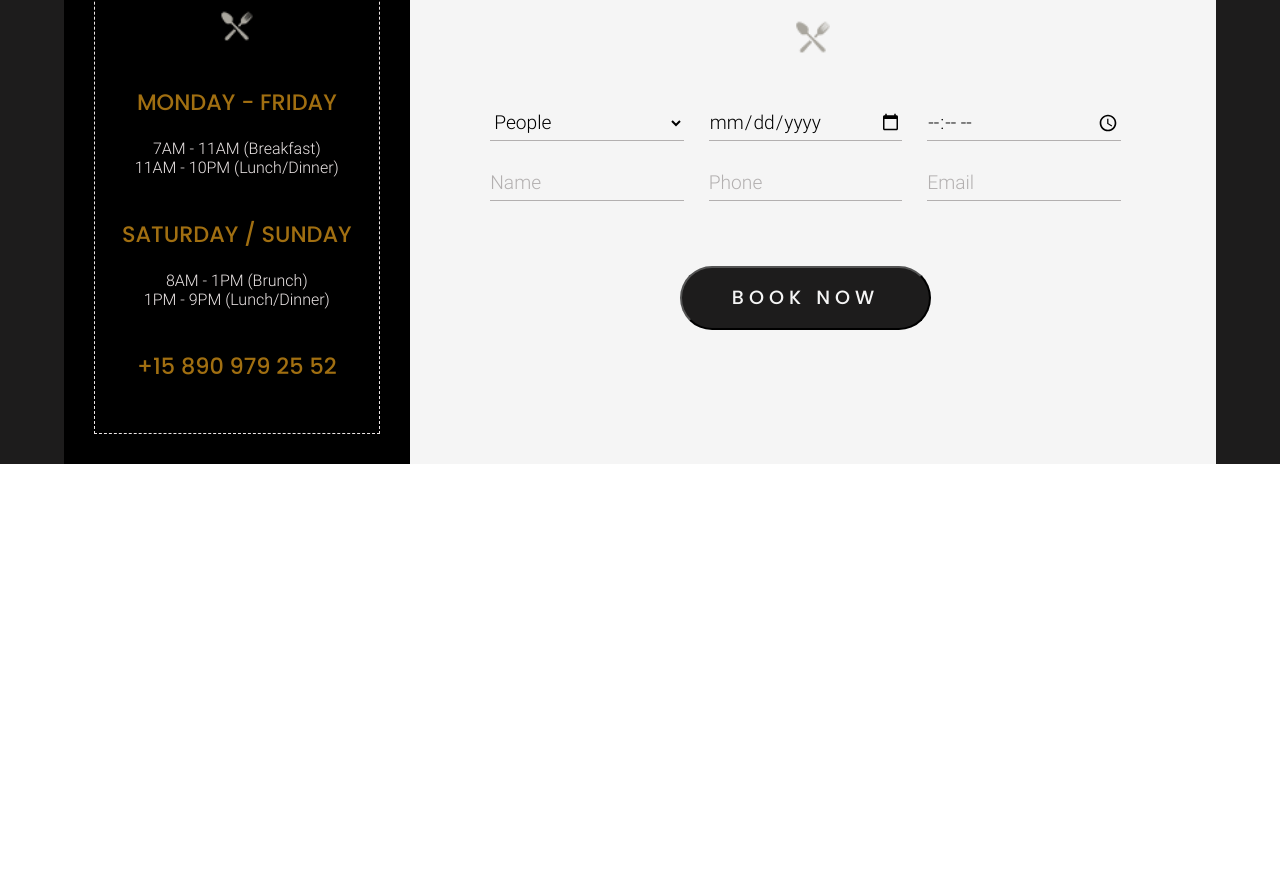
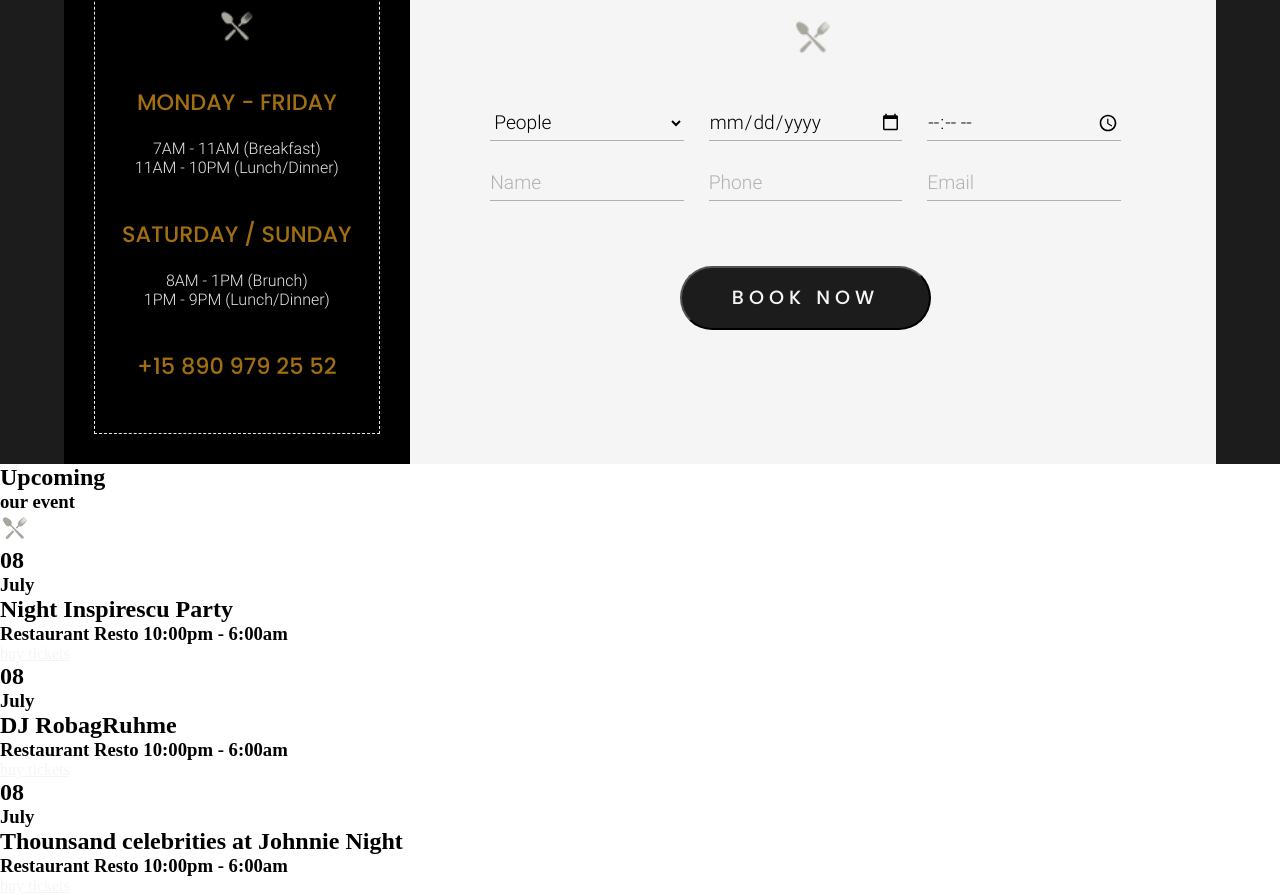
Before and after one commit to Rangassamy/projet-restaurent, a plain HTML site: page index.html in a window 1280 px wide. Shown: the part 3168-4063 px from the top of the page. Before the commit the page ends 3632 px from the top, so only its background shows below. Drawn offline with Linux system fonts and the light colour scheme.

Commit message:
first version html of the section event

```diff
--- a/index.html
+++ b/index.html
@@ -200,5 +200,47 @@
         </div>
       </div>
     </section>
+    <section class="event">
+      <h2>Upcoming</h2>
+      <h3>our event</h3>
+      <span><img src="./Assets/img/ic-plate.png" alt="ic-plate" /></span>
+      <div class="part-1">
+        <div class="left">
+          <div class="date-container">
+            <h2>08</h2>
+            <h3>July</h3>
+          </div>
+        </div>
+        <div class="right">
+          <h2>Night Inspirescu Party</h2>
+          <h3>Restaurant Resto 10:00pm - 6:00am</h3>
+          <a href="#">buy tickets</a>
+        </div>
+      </div>
+      <div class="part-2">
+        <div class="left">
+          <div class="date-container">
+            <h2>08</h2>
+            <h3>July</h3>
+          </div>
+        </div>
+        <div class="right">
+          <h2>DJ RobagRuhme</h2>
+          <h3>Restaurant Resto 10:00pm - 6:00am</h3>
+          <a href="#">buy tickets</a>
+        </div>
+      </div>
+      <div class="part-3">
+        <div class="container">
+          <div class="date-container">
+            <h2>08</h2>
+            <h3>July</h3>
+          </div>
+          <h2>Thounsand celebrities at Johnnie Night</h2>
+          <h3>Restaurant Resto 10:00pm - 6:00am</h3>
+          <a href="#">buy tickets</a>
+        </div>
+      </div>
+    </section>
   </body>
 </html>
```
